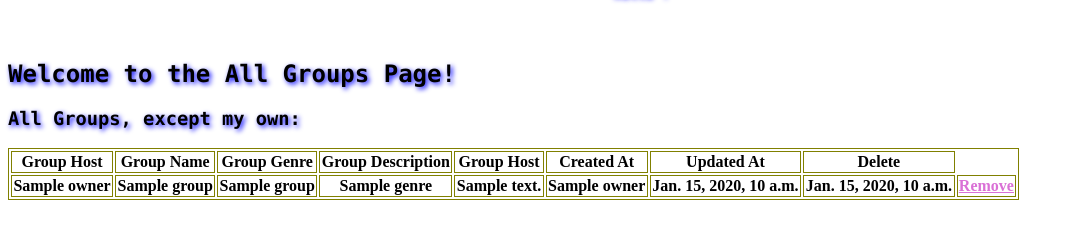
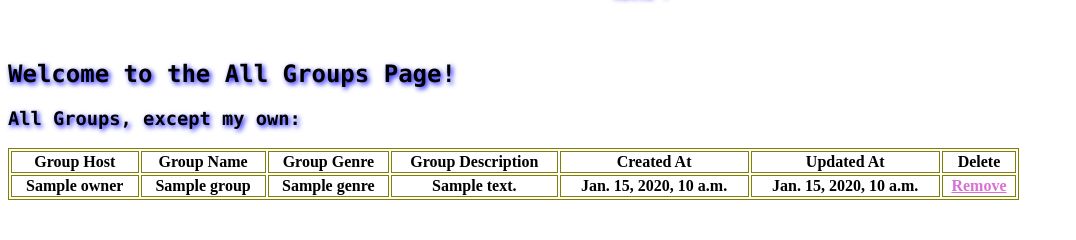
Before and after one commit to carlitos-206/group_project_dojo_2021, a Django app: template musicAPP/templates/allGroups.html in a window 1280 px wide. Shown: the part 63-303 px from the top of the page, without its empty margins (0-1076 px from the left). Run offline with Django 3.2, Linux system fonts and the light colour scheme; the template is opened without the code that fills it: most values are stand-ins (such as "Sample title", 1, 10 or a date in 2020); lists and menus that the app fills with data are empty.

Commit message:
fixed bug in allGroupsTable

```diff
--- a/musicAPP/templates/allGroups.html
+++ b/musicAPP/templates/allGroups.html
@@ -24,7 +24,6 @@
                         <th>Group Name</th>
                         <th>Group Genre</th>
                         <th>Group Description</th>
-                        <th>Group Host</th>
                    <!-- <th>Group Member Count</th> -->
                    <!--  <th>Group Rules</th>-->
                         <th>Created At</th>
@@ -35,10 +34,8 @@
                     <tr>
                         <th>{{allGroups.owner}}</th>
                         <th>{{allGroups.name}}</th>
-                        <th>{{allGroups.name}}</th>
                         <th>{{allGroups.genre}}</th>
                         <th>{{allGroups.desc}}</th>
-                        <th>{{allGroups.owner}}</th>
                         <th>{{allGroups.created_at}}</th>
                         <th>{{allGroups.updated_at}}</th>
                         <th>
```
